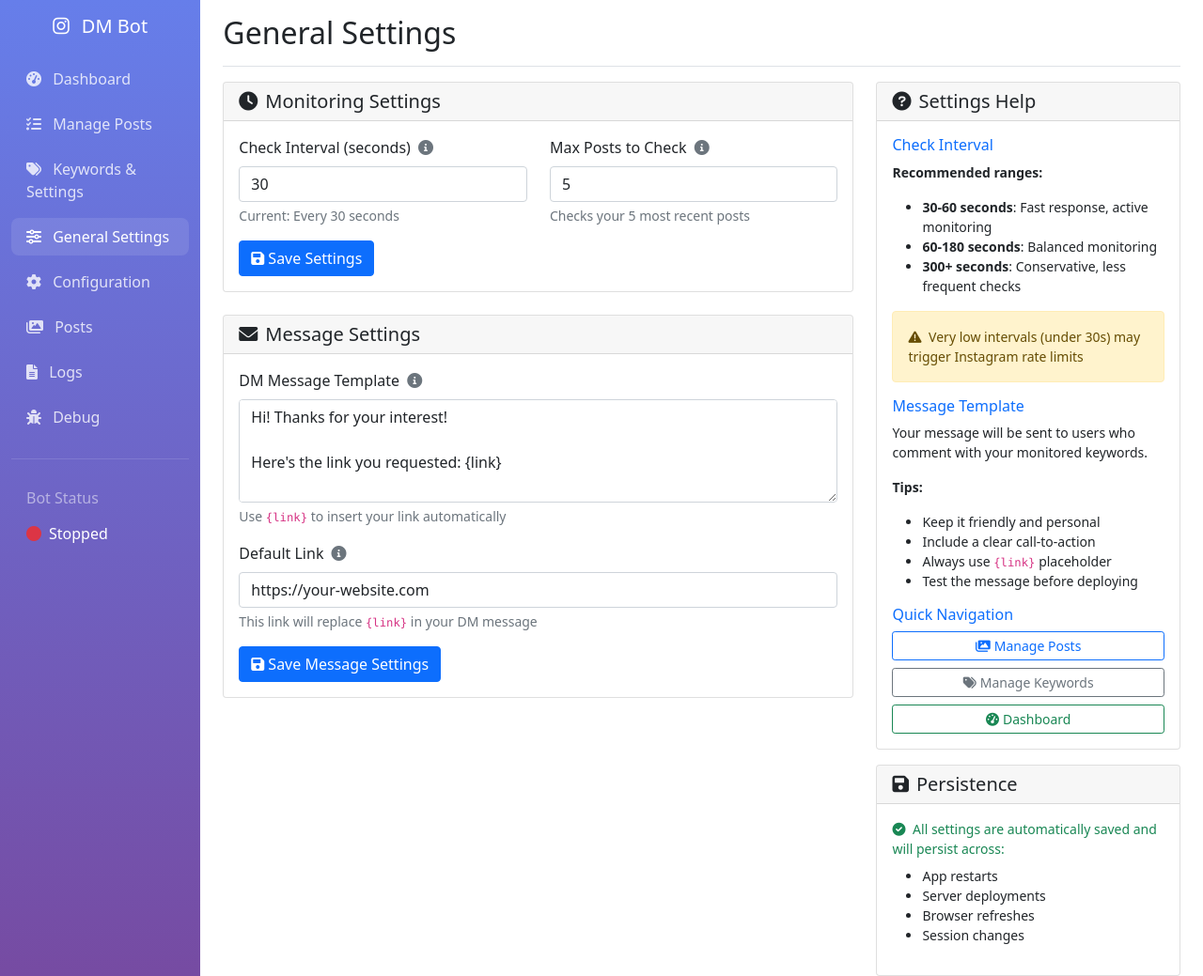
After one commit to JRossell27/instagram-dm-bot, a Flask app: page /settings in a window 1280 px wide. The commit adds this page. Shown: the whole page at 94% size. Run offline with Flask 3, Linux system fonts and the light colour scheme.

```diff
--- a/debug_bot.py
+++ b/debug_bot.py
@@ -18,7 +18,7 @@ def debug_bot():
     print(f"Required Hashtags: {Config.REQUIRED_HASHTAGS}")
     print(f"Required Caption Words: {Config.REQUIRED_CAPTION_WORDS}")
     print(f"Max Post Age (days): {Config.MAX_POST_AGE_DAYS}")
-    print(f"Check Interval: {Config.CHECK_INTERVAL} minutes")
+    print(f"Check Interval: {Config.CHECK_INTERVAL} seconds")
     print(f"DM Message: {Config.DM_MESSAGE[:50]}...")
     print(f"Default Link: {Config.DEFAULT_LINK}")
 
--- a/main.py
+++ b/main.py
@@ -19,7 +19,7 @@ def main():
         return
 
     print(f"Bot is now monitoring for keywords: {', '.join(Config.KEYWORDS)}")
-    print(f"Checking every {Config.CHECK_INTERVAL} minutes")
+    print(f"Checking every {Config.CHECK_INTERVAL} seconds")
 
     # Show filtering status
     if Config.MONITOR_ALL_POSTS:
@@ -49,7 +49,7 @@ def main():
     print("="*50)
 
     # Schedule the monitoring
-    schedule.every(Config.CHECK_INTERVAL).minutes.do(bot.run_monitoring_cycle)
+    schedule.every(Config.CHECK_INTERVAL).seconds.do(bot.run_monitoring_cycle)
 
     # Run initial cycle
     bot.run_monitoring_cycle()
@@ -87,7 +87,7 @@ def show_stats():
         print(f"Account: @{stats['username']}")
 
     print(f"\nMonitored Keywords: {', '.join(Config.KEYWORDS)}")
-    print(f"Check Interval: {Config.CHECK_INTERVAL} minutes")
+    print(f"Check Interval: {Config.CHECK_INTERVAL} seconds")
 
     # Show filtering configuration
     print(f"\nPost Filtering:")
--- a/templates/base.html
+++ b/templates/base.html
@@ -107,6 +107,12 @@
                             </a>
                         </li>
                         <li class="nav-item mb-2">
+                            <a class="nav-link {% if request.endpoint == 'settings_page' %}active{% endif %}" href="{{ url_for('settings_page') }}">
+                                <i class="fas fa-sliders-h me-2"></i>
+                                General Settings
+                            </a>
+                        </li>
+                        <li class="nav-item mb-2">
                             <a class="nav-link {% if request.endpoint == 'config_page' %}active{% endif %}" href="{{ url_for('config_page') }}">
                                 <i class="fas fa-cog me-2"></i>
                                 Configuration
--- a/templates/config.html
+++ b/templates/config.html
@@ -90,7 +90,7 @@
 
                         <div class="mb-3">
                             <strong>Check Interval:</strong>
-                            <span class="badge bg-info">{{ config.check_interval }} minutes</span>
+                            <span class="badge bg-info">{{ config.check_interval }} seconds</span>
                         </div>
 
                         {% if config.max_post_age_days %}
--- /dev/null
+++ b/templates/settings.html
@@ -0,0 +1,200 @@
+{% extends "base.html" %}
+
+{% block header %}General Settings{% endblock %}
+
+{% block content %}
+<div class="row">
+    <div class="col-md-8">
+        <!-- Check Interval Settings -->
+        <div class="card mb-4">
+            <div class="card-header">
+                <h5 class="mb-0">
+                    <i class="fas fa-clock me-2"></i>Monitoring Settings
+                </h5>
+            </div>
+            <div class="card-body">
+                <form method="POST" action="{{ url_for('update_settings') }}">
+                    <div class="row">
+                        <div class="col-md-6">
+                            <div class="mb-3">
+                                <label for="check_interval" class="form-label">
+                                    Check Interval (seconds)
+                                    <i class="fas fa-info-circle text-muted ms-1"
+                                       title="How often the bot checks for new comments"></i>
+                                </label>
+                                <input type="number"
+                                       class="form-control"
+                                       id="check_interval"
+                                       name="check_interval"
+                                       value="{{ settings.check_interval }}"
+                                       min="10"
+                                       max="300"
+                                       required>
+                                <div class="form-text">
+                                    Current: Every {{ settings.check_interval }} seconds
+                                    {% if bot_status.running %}
+                                        <span class="badge bg-success ms-2">Active</span>
+                                    {% endif %}
+                                </div>
+                            </div>
+                        </div>
+
+                        <div class="col-md-6">
+                            <div class="mb-3">
+                                <label for="max_posts_to_check" class="form-label">
+                                    Max Posts to Check
+                                    <i class="fas fa-info-circle text-muted ms-1"
+                                       title="Maximum number of recent posts to check each cycle"></i>
+                                </label>
+                                <input type="number"
+                                       class="form-control"
+                                       id="max_posts_to_check"
+                                       name="max_posts_to_check"
+                                       value="{{ settings.max_posts_to_check }}"
+                                       min="1"
+                                       max="50"
+                                       required>
+                                <div class="form-text">
+                                    Checks your {{ settings.max_posts_to_check }} most recent posts
+                                </div>
+                            </div>
+                        </div>
+                    </div>
+
+                    <div class="d-flex gap-2">
+                        <button type="submit" class="btn btn-primary">
+                            <i class="fas fa-save me-1"></i>Save Settings
+                        </button>
+                        {% if bot_status.running %}
+                        <div class="alert alert-info d-inline-flex align-items-center mb-0 py-2 px-3">
+                            <i class="fas fa-info-circle me-2"></i>
+                            Changing interval will restart the scheduler
+                        </div>
+                        {% endif %}
+                    </div>
+                </form>
+            </div>
+        </div>
+
+        <!-- DM Message Settings -->
+        <div class="card mb-4">
+            <div class="card-header">
+                <h5 class="mb-0">
+                    <i class="fas fa-envelope me-2"></i>Message Settings
+                </h5>
+            </div>
+            <div class="card-body">
+                <form method="POST" action="{{ url_for('update_keywords') }}">
+                    <div class="mb-3">
+                        <label for="dm_message" class="form-label">
+                            DM Message Template
+                            <i class="fas fa-info-circle text-muted ms-1"
+                               title="Use {link} placeholder for your link"></i>
+                        </label>
+                        <textarea class="form-control"
+                                  id="dm_message"
+                                  name="dm_message"
+                                  rows="4"
+                                  required>{{ settings.dm_message }}</textarea>
+                        <div class="form-text">
+                            Use <code>{link}</code> to insert your link automatically
+                        </div>
+                    </div>
+
+                    <div class="mb-3">
+                        <label for="default_link" class="form-label">
+                            Default Link
+                            <i class="fas fa-info-circle text-muted ms-1"
+                               title="The link that will be sent in DMs"></i>
+                        </label>
+                        <input type="url"
+                               class="form-control"
+                               id="default_link"
+                               name="default_link"
+                               value="{{ settings.default_link }}"
+                               required>
+                        <div class="form-text">
+                            This link will replace <code>{link}</code> in your DM message
+                        </div>
+                    </div>
+
+                    <button type="submit" class="btn btn-primary">
+                        <i class="fas fa-save me-1"></i>Save Message Settings
+                    </button>
+                </form>
+            </div>
+        </div>
+    </div>
+
+    <!-- Settings Help -->
+    <div class="col-md-4">
+        <div class="card">
+            <div class="card-header">
+                <h5 class="mb-0">
+                    <i class="fas fa-question-circle me-2"></i>Settings Help
+                </h5>
+            </div>
+            <div class="card-body">
+                <h6 class="text-primary">Check Interval</h6>
+                <div class="small mb-3">
+                    <p><strong>Recommended ranges:</strong></p>
+                    <ul>
+                        <li><strong>30-60 seconds</strong>: Fast response, active monitoring</li>
+                        <li><strong>60-180 seconds</strong>: Balanced monitoring</li>
+                        <li><strong>300+ seconds</strong>: Conservative, less frequent checks</li>
+                    </ul>
+                    <div class="alert alert-warning">
+                        <i class="fas fa-exclamation-triangle me-1"></i>
+                        Very low intervals (under 30s) may trigger Instagram rate limits
+                    </div>
+                </div>
+
+                <h6 class="text-primary">Message Template</h6>
+                <div class="small mb-3">
+                    <p>Your message will be sent to users who comment with your monitored keywords.</p>
+                    <p><strong>Tips:</strong></p>
+                    <ul>
+                        <li>Keep it friendly and personal</li>
+                        <li>Include a clear call-to-action</li>
+                        <li>Always use <code>{link}</code> placeholder</li>
+                        <li>Test the message before deploying</li>
+                    </ul>
+                </div>
+
+                <h6 class="text-primary">Quick Navigation</h6>
+                <div class="d-grid gap-2">
+                    <a href="{{ url_for('manage_posts') }}" class="btn btn-outline-primary btn-sm">
+                        <i class="fas fa-images me-1"></i>Manage Posts
+                    </a>
+                    <a href="{{ url_for('manage_keywords') }}" class="btn btn-outline-secondary btn-sm">
+                        <i class="fas fa-tags me-1"></i>Manage Keywords
+                    </a>
+                    <a href="{{ url_for('dashboard') }}" class="btn btn-outline-success btn-sm">
+                        <i class="fas fa-tachometer-alt me-1"></i>Dashboard
+                    </a>
+                </div>
+            </div>
+        </div>
+
+        <div class="card mt-3">
+            <div class="card-header">
+                <h5 class="mb-0">
+                    <i class="fas fa-save me-2"></i>Persistence
+                </h5>
+            </div>
+            <div class="card-body">
+                <div class="text-success small">
+                    <i class="fas fa-check-circle me-1"></i>
+                    All settings are automatically saved and will persist across:
+                </div>
+                <ul class="small mt-2">
+                    <li>App restarts</li>
+                    <li>Server deployments</li>
+                    <li>Browser refreshes</li>
+                    <li>Session changes</li>
+                </ul>
+            </div>
+        </div>
+    </div>
+</div>
+{% endblock %}
```
Also changed, not shown: config.py (+12 -4 lines), instagram_bot.py (+45 -11 lines), templates/debug.html (+92 -0 lines), web_app.py (+63 -3 lines), README.md.
